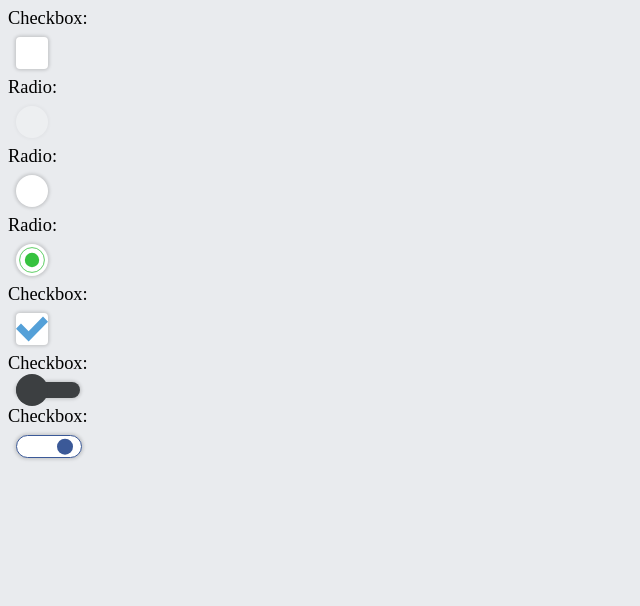
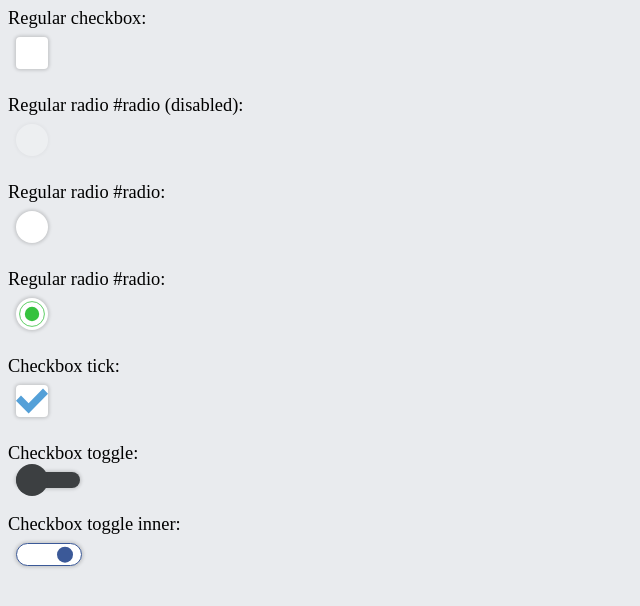
Before and after one commit to Voltra/customInputs, a website: page index.html in a window 1280 px wide. Shown: the whole page, without its empty margins (0-640 px from the left). Drawn offline with Linux system fonts and the light colour scheme.

Commit message:
Changed labels in HTML demo file

```diff
--- a/index.html
+++ b/index.html
@@ -7,26 +7,33 @@
 
     <body>
         <form method="GET" action="" onsubmit="function f(e){e.preventDefault();}">
-            <label for="check">Checkbox: </label>
+            <label for="check">Regular checkbox: </label>
             <input data-custom id="check" type="checkbox" name="check"/>
+            <br/>
 
-            <label for="rad1">Radio: </label>
+            <label for="rad1">Regular radio #radio (disabled): </label>
             <input data-custom id="#rad1" type="radio" name="rad" disabled/>
+            <br/>
 
-            <label for="rad2">Radio: </label>
+            <label for="rad2">Regular radio #radio: </label>
             <input data-custom id="#rad2" type="radio" name="rad"/>
+            <br/>
 
-            <label for="rad3">Radio: </label>
+            <label for="rad3">Regular radio #radio: </label>
             <input checked data-custom id="#rad3" type="radio" name="rad"/>
+            <br/>
 
-            <label for="checkTick">Checkbox: </label>
+            <label for="checkTick">Checkbox tick: </label>
             <input checked data-custom-tick id="checkTick" type="checkbox" name="checkTick"/>
+            <br/>
 
-            <label for="checkToggle">Checkbox: </label>
+            <label for="checkToggle">Checkbox toggle: </label>
             <input data-custom-toggle id="checkToggle" type="checkbox" name="checkToggle"/>
+            <br/>
 
-            <label for="checkToggleInner">Checkbox: </label>
+            <label for="checkToggleInner">Checkbox toggle inner: </label>
             <input checked data-custom-toggle-inner id="checkToggleInner" type="checkbox" name="checkToggleInner"/>
+            <br/>
         </form>
     </body>
 </html>
```
